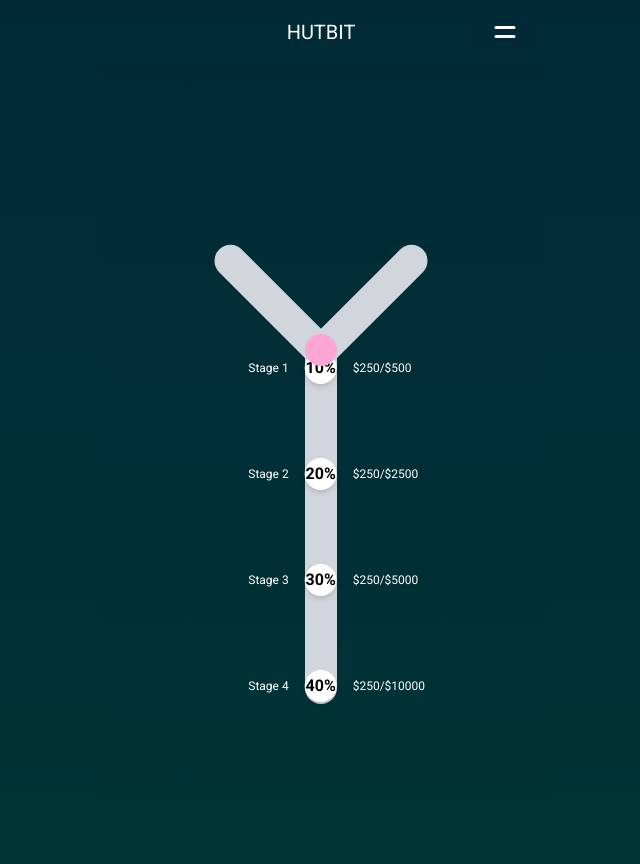
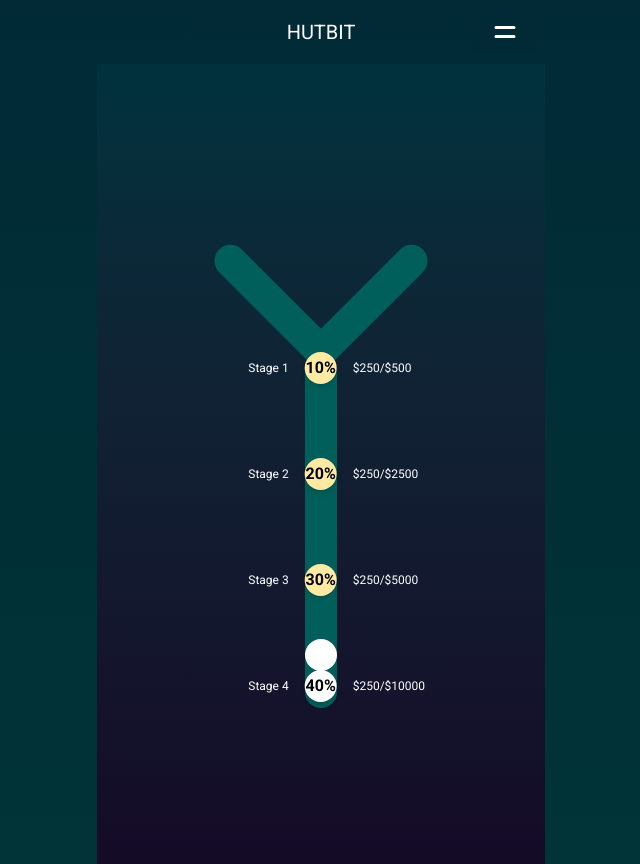
Before and after one commit to Arif-Islam21/hutbit, a React (Vite) app: page /boost in a window 1280 px wide. Shown: the whole page, without its empty margins (319-959 px from the left). Built offline with nearby package versions, Linux system fonts and the light colour scheme.

Commit message:
animation done

```diff
--- a/src/Pages/Boost/Boost.jsx
+++ b/src/Pages/Boost/Boost.jsx
@@ -1,24 +1,7 @@
-import {
-  motion,
-  useMotionValue,
-  useTransform,
-  useSpring,
-  useAnimationFrame,
-} from "framer-motion";
 import { useEffect, useState } from "react";
+import "./Boost.css";
 
 const Boost = () => {
-  const y = useMotionValue(25);
-
-  // Smooth the motion value
-  const smoothY = useSpring(y, { stiffness: 100, damping: 15 });
-
-  // Background color transition from blue to dark as y increases
-  const bgColor = useTransform(
-    smoothY,
-    [0, 120], // from top to joint
-    ["#00323d", "#140B27"]
-  );
   const stages = [
     { stage: "Stage 1", percentage: "10%", amount: "$250/$500" },
     { stage: "Stage 2", percentage: "20%", amount: "$250/$2500" },
@@ -26,48 +9,86 @@ const Boost = () => {
     { stage: "Stage 4", percentage: "40%", amount: "$250/$10000" },
   ];
 
+  const [currentStage, setCurrentStage] = useState(0);
+  const [showStemDot, setShowStemDot] = useState(false);
+  const [hideArmDots, setHideArmDots] = useState(false);
+
+  useEffect(() => {
+    const mergeTime = 2000;
+
+    const mergeTimeout = setTimeout(() => {
+      setHideArmDots(true);
+      setShowStemDot(true);
+    }, mergeTime); // after arm animation completes
+
+    const stageInterval = setInterval(() => {
+      setCurrentStage((prev) => {
+        if (showStemDot && prev < stages.length) return prev + 1;
+        return prev;
+      });
+    }, 900);
+
+    return () => {
+      clearTimeout(mergeTimeout);
+      clearInterval(stageInterval);
+    };
+  }, [showStemDot, stages.length]);
+
   return (
-    <motion.div className="min-h-screen bg-gradient-to-b from-first to-second flex items-center justify-center p-4">
+    <div className="min-h-screen bg-gradient-to-b from-[#00323d] to-[#140B27] flex items-center justify-center p-4">
       <div className="relative w-64 h-[500px] flex items-center justify-center">
-        {/* Left Arm of Y */}
-        <motion.div className="absolute transition-colors duration-1000 top-0 left-1/2 w-8 h-40 bg-gray-300 origin-bottom-left rotate-[-45deg] rounded-full" />
+        {/* Left Arm */}
+        <div
+          className={`absolute top-0 left-1/2 w-8 h-40 origin-bottom-left rotate-[-45deg] rounded-full transition-colors duration-1000 ${
+            hideArmDots ? "bg-teal-800" : "bg-[#CFCFCF]"
+          }`}
+        ></div>
+        {/* Right Arm */}
+        <div
+          className={`absolute top-0 right-1/2 w-8 h-40 origin-bottom-right rotate-[45deg] rounded-full transition-colors duration-1000 ${
+            hideArmDots ? "bg-teal-800" : "bg-[#CFCFCF]"
+          }`}
+        />
+        {/* Stem */}
+        <div
+          className={`absolute top-36 w-8 h-[70%] rounded-full z-10 transition-colors duration-1000 ${
+            currentStage > 0 ? "bg-teal-800" : "bg-[#CFCFCF]"
+          }`}
+        />
 
-        {/* Right Arm of Y */}
-        <div className="absolute top-0 right-1/2 w-8 h-40 bg-gray-300 origin-bottom-right rotate-[45deg] rounded-full" />
-
-        {/* Stem of Y */}
-        <div className="absolute top-35  rounded-t-none w-8 h-[70%] bg-gray-300 rounded-full z-10" />
-
-        {/* Stage Items */}
+        {/* Stage Labels */}
         <div className="absolute top-40 h-[70%] left-1/2 transform -translate-x-[47%] -translate-y-[30px] w-full text-white z-20">
           <div className="flex flex-col h-full justify-between items-center gap-6 mt-2">
             {stages.map((item, index) => (
               <div key={index} className="flex items-center gap-4">
-                {/* Left: Stage */}
                 <p className="text-xs w-20 text-right">{item.stage}</p>
-
-                {/* Middle: Percentage in a circle */}
-                <div className="size-8 rounded-full bg-white text-black flex items-center justify-center font-bold shadow-md">
+                <div
+                  className={`size-8 rounded-full flex items-center justify-center font-bold shadow-md transition-all duration-300 ${
+                    index < currentStage
+                      ? "bg-[#FFEAA3] text-black"
+                      : "bg-white text-black"
+                  }`}
+                >
                   <p>{item.percentage}</p>
                 </div>
-
-                {/* Right: Amount */}
                 <p className="text-xs w-24 text-left">{item.amount}</p>
               </div>
             ))}
           </div>
         </div>
-        <motion.div
-          className="absolute top-0 left-1/2 -translate-x-1/2 size-8 bg-pink-300 rounded-full z-20"
-          style={{ x: useTransform(y, [10, 110], [-100, 0]), y }}
-          animate={{ y: 120 }}
-          transition={{ duration: 2, ease: "easeInOut" }}
-        />
 
-        {/* Joint Center Dot */}
-        {/* <div className="absolute top-40 w-4 h-4 bg-white rounded-full z-30" /> */}
+        {/* Balls on arms */}
+        {!hideArmDots && <div className="absolute ball-left z-30" />}
+        {!hideArmDots && <div className="absolute ball-right z-30" />}
+
+        {/* Stem animation ball */}
+        {showStemDot && (
+          <div
+            className={`absolute dot-animation stage-${currentStage} z-30`}
+          />
+        )}
       </div>
-    </motion.div>
+    </div>
   );
 };
 
--- a/src/Pages/Boost/BoostTwo.jsx
+++ b/src/Pages/Boost/BoostTwo.jsx
@@ -42,7 +42,7 @@ const BoostTwo = () => {
           className={`absolute top-0 left-1/2 w-8 h-40 origin-bottom-left rotate-[-45deg] rounded-full transition-colors duration-1000 ${
             hideArmDots ? "bg-teal-800" : "bg-gray-300"
           }`}
-        />
+        ></div>
         {/* Right Arm */}
         <div
           className={`absolute top-0 right-1/2 w-8 h-40 origin-bottom-right rotate-[45deg] rounded-full transition-colors duration-1000 ${
--- a/src/Pages/Boost/boost.css
+++ b/src/Pages/Boost/boost.css
@@ -1,25 +1,25 @@
 @keyframes moveLeftArm {
   0% {
-    top: 0px;
-    left: calc(50% - 110px); /* left tip of Y */
+    top: 32px;
+    left: calc(50% - 105px); /* left tip of Y */
     transform: translate(0, 0);
   }
   100% {
     top: 130px;
-    left: 50%;
+    left: 53%;
     transform: translate(-50%, 0);
   }
 }
 
 @keyframes moveRightArm {
   0% {
-    top: 0px;
-    left: calc(50% + 110px); /* right tip of Y */
+    top: 30px;
+    left: calc(50% + 75px); /* right tip of Y */
     transform: translate(0, 0);
   }
   100% {
     top: 130px;
-    left: 50%;
+    left: 48%;
     transform: translate(-50%, 0);
   }
 }
@@ -32,6 +32,7 @@
   100% {
     top: calc(100% - 40px);
     transform: translateX(-50%);
+    display: none;
   }
 }
 
@@ -40,7 +41,7 @@
 .dot-animation {
   width: 32px;
   height: 32px;
-  background-color: #f9a8d4;
+  background-color: #fff;
   border-radius: 9999px;
   position: absolute;
 }
```
